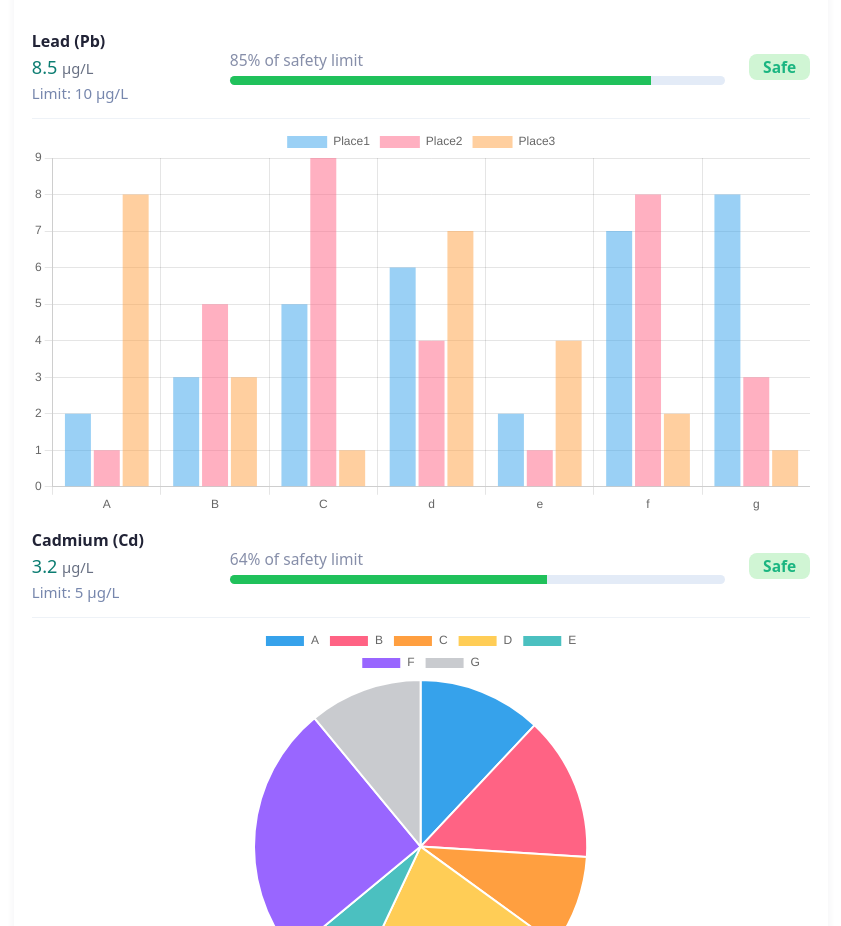
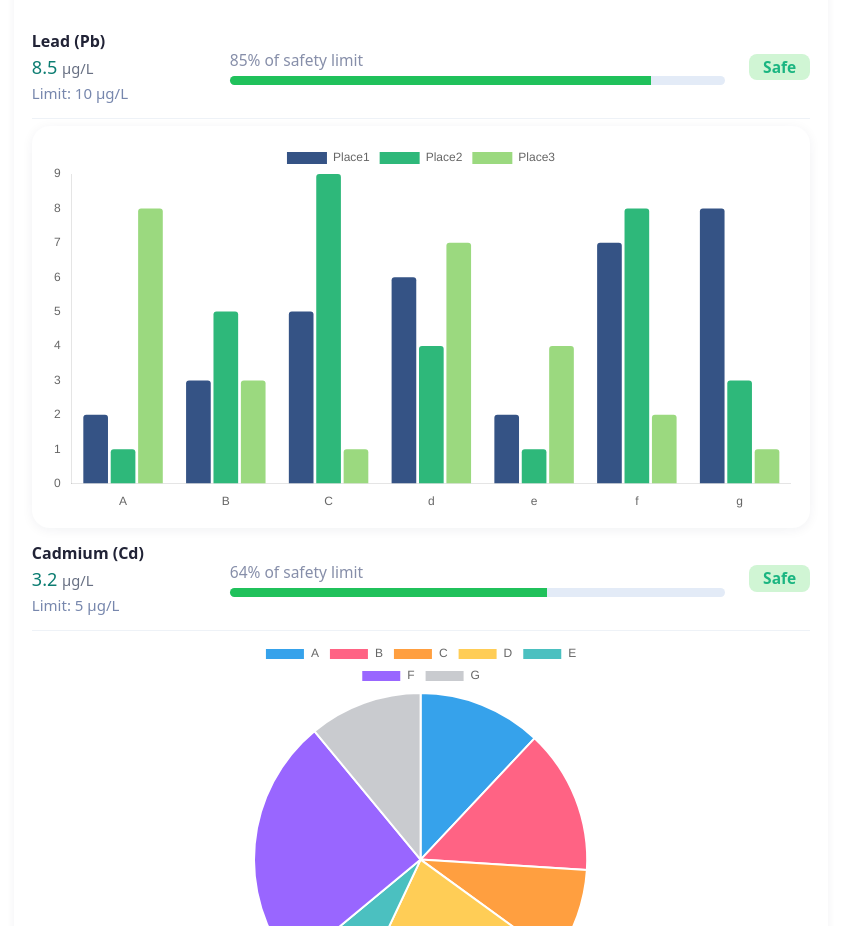
Before and after one commit to Tarushiiiii/Heavy_Metals, a React (Vite) app: page /analysis in a window 1280 px wide. Shown: the part 1004-1930 px from the top of the page, without its empty margins (330-1171 px from the left). Built offline with nearby package versions, Linux system fonts and the light colour scheme.

Commit message:
coloured garph

```diff
--- /dev/null
+++ b/src/components/graphs/barData.json
@@ -0,0 +1,55 @@
+{
+    "labels": [
+        "A",
+        "B",
+        "C",
+        "d",
+        "e",
+        "f",
+        "g"
+    ],
+    "datasets": [
+        {
+            "label": "Place1",
+            "data": [
+                2,
+                3,
+                5,
+                6,
+                2,
+                7,
+                8
+            ],
+            "backgroundColor": "rgb(53, 83, 133)",
+            "borderRadius": 3
+        },
+        {
+            "label": "Place2",
+            "data": [
+                1,
+                5,
+                9,
+                4,
+                1,
+                8,
+                3
+            ],
+            "backgroundColor": "rgb(46, 184, 122)",
+            "borderRadius": 3
+        },
+        {
+            "label": "Place3",
+            "data": [
+                8,
+                3,
+                1,
+                7,
+                4,
+                2,
+                1
+            ],
+            "backgroundColor": "rgb(155, 217, 127)",
+            "borderRadius": 3
+        }
+    ]
+}
--- a/src/pages/analysis.jsx
+++ b/src/pages/analysis.jsx
@@ -4,8 +4,21 @@ import "../components/ui/css/analysis.css";
 import { FileWarning } from "lucide-react";
 import { Chart as ChartJs } from "chart.js/auto";
 import { Bar, Pie, Line } from "react-chartjs-2";
+import {
+    Chart as ChartJS,
+    CategoryScale,
+    LinearScale,
+    BarElement,
+    Title,
+    Tooltip,
+    Legend
+} from "chart.js";
 
-import sourceData from "../components/graphs/sourceData.json"
+ChartJS.register(CategoryScale, LinearScale, BarElement, Title, Tooltip, Legend);
+
+
+import pieData from "../components/graphs/pieData.json";
+import barData from "../components/graphs/barData.json";
 
 export const Analysis = () => {
     // Tabs state control
@@ -133,33 +146,31 @@ export const Analysis = () => {
                             </div>
                             <div>
                                 {/* --- Graph for Lead --- */}
-                                <div className="metal-graph">
+                                <div className="metal-graph card">
                                     <div>
                                         {/* <img
                                             src="src/assets/images/lead.jpeg"
                                             alt="Lead Graph"
                                             className="w-60% h-auto mx-auto mt-10"
                                         /> */}
-
                                         <Bar
-                                            data={{
-                                                labels: ["A", "B", "C", "d", "e", "f", "g"],
-                                                datasets: [
-                                                    {
-                                                        label: "Place1",
-                                                        data: [2, 3, 5, 6, 2, 7, 8],
+                                            data={barData}
+                                            options={{
+                                                scales: {
+                                                    x: {
+                                                        grid: {
+                                                            display: false  // vertical grid lines
+                                                        }
                                                     },
-                                                    {
-                                                        label: "Place2",
-                                                        data: [1, 5, 9, 4, 1, 8, 3],
-                                                    },
-                                                    {
-                                                        label: "Place3",
-                                                        data: [8, 3, 1, 7, 4, 2, 1]
+                                                    y: {
+                                                        grid: {
+                                                            display: false  // horizontal grid lines
+                                                        }
                                                     }
-                                                ]
+                                                }
                                             }}
                                         />
+
                                     </div>
                                 </div>
                             </div>
@@ -186,11 +197,11 @@ export const Analysis = () => {
                                 <div className="pie-chart">
                                     <Pie
                                         data={{
-                                            labels: sourceData.map((data) => data.label),
+                                            labels: pieData.map((data) => data.label),
                                             datasets: [
                                                 {
-                                                    label: "Count",
-                                                    data: sourceData.map((data) => data.value),
+                                                    label: "Percentage",
+                                                    data: pieData.map((data) => data.value),
                                                 },
                                             ]
                                         }}
```
Also changed, not shown: src/components/graphs/pieData.json (renamed from src/components/graphs/sourceData.json).
